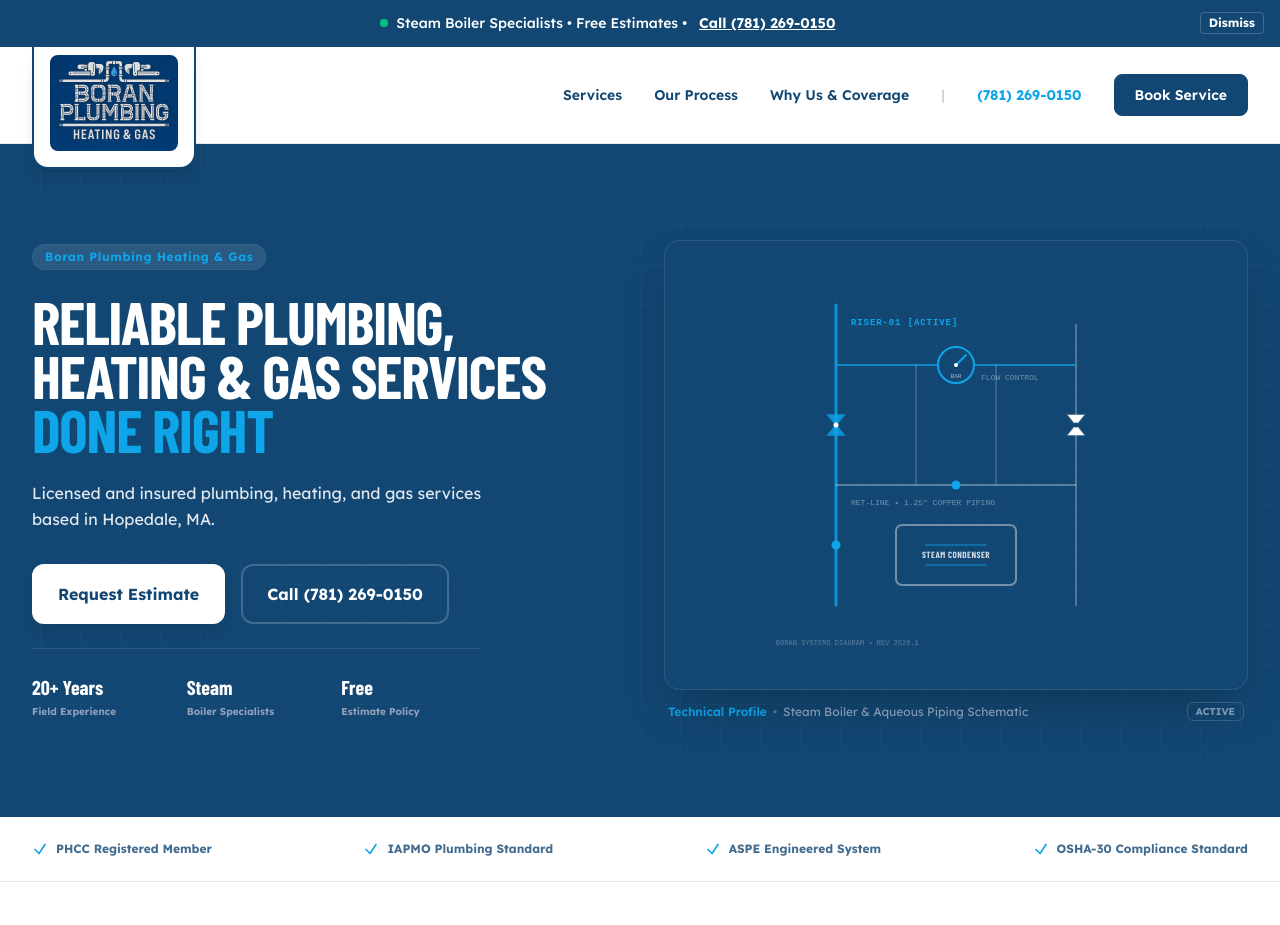
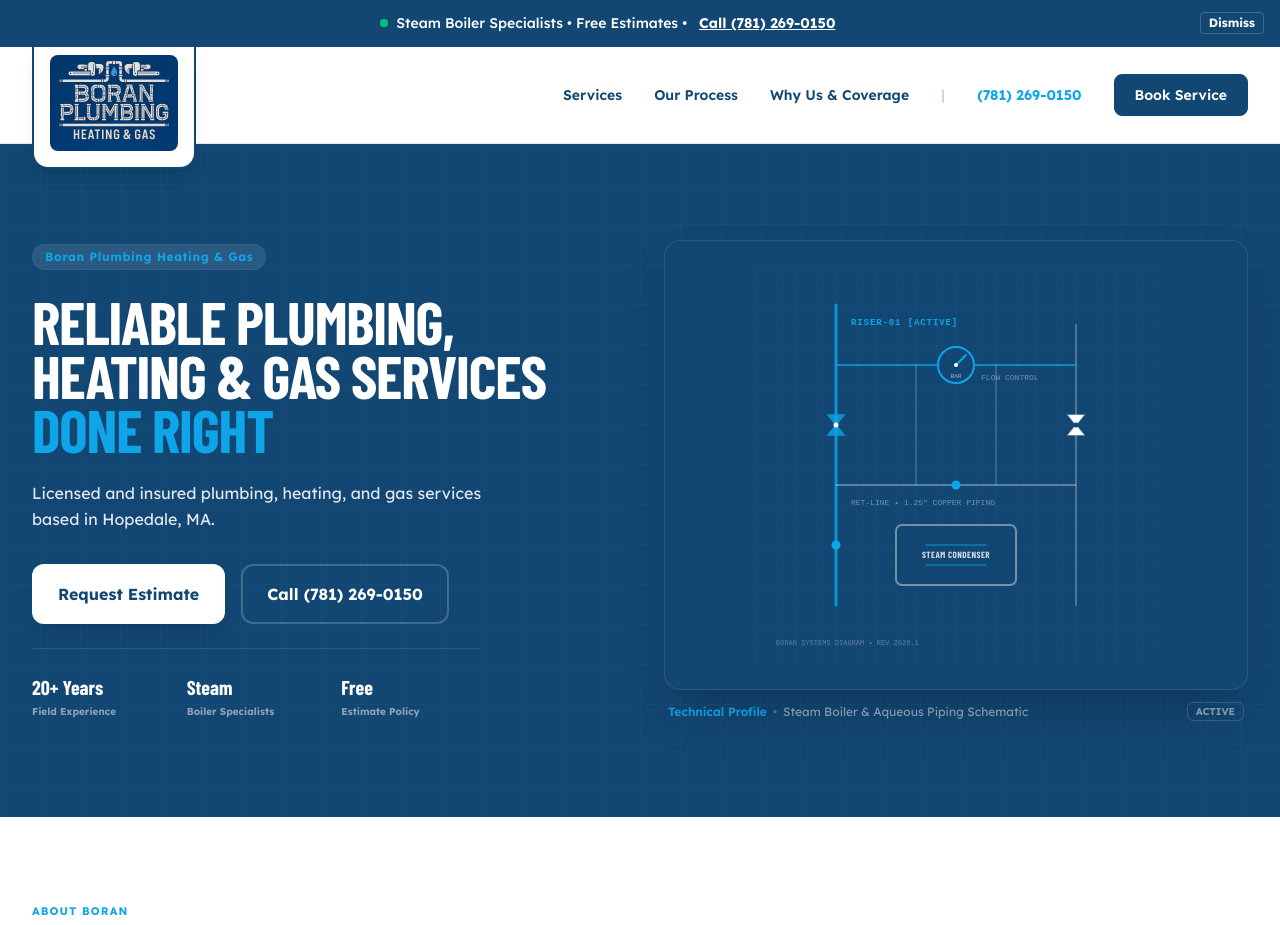
Before and after one commit to TYee2011/Boran-Plumbing, an Angular app: page / in a window 1280 px wide. Shown: the top 925 px of the page. Built offline with nearby package versions, Linux system fonts and the light colour scheme; a web font is replaced by a local one.

Commit message:
chore: remove trust certification logo wall

```diff
--- a/src/app/app.html
+++ b/src/app/app.html
@@ -200,37 +200,6 @@
     </div>
   </section>
 
-  <!-- Trust Certification Logo Wall -->
-  <section class="border-b border-slate-200 bg-white py-6 shadow-sm">
-    <div class="max-w-7xl mx-auto px-4 sm:px-6 lg:px-8">
-      <div class="flex flex-wrap items-center justify-between gap-8 md:gap-12 font-sans text-xs font-bold text-brand-primary/80">
-        <div class="flex items-center gap-2">
-          <svg class="h-4 w-4 text-brand-accent" fill="none" viewBox="0 0 24 24" stroke-width="2.5" stroke="currentColor">
-            <path stroke-linecap="round" stroke-linejoin="round" d="m4.5 12.75 6 6 9-13.5" />
-          </svg>
-          <span>PHCC Registered Member</span>
-        </div>
-        <div class="flex items-center gap-2">
-          <svg class="h-4 w-4 text-brand-accent" fill="none" viewBox="0 0 24 24" stroke-width="2.5" stroke="currentColor">
-            <path stroke-linecap="round" stroke-linejoin="round" d="m4.5 12.75 6 6 9-13.5" />
-          </svg>
-          <span>IAPMO Plumbing Standard</span>
-        </div>
-        <div class="flex items-center gap-2">
-          <svg class="h-4 w-4 text-brand-accent" fill="none" viewBox="0 0 24 24" stroke-width="2.5" stroke="currentColor">
-            <path stroke-linecap="round" stroke-linejoin="round" d="m4.5 12.75 6 6 9-13.5" />
-          </svg>
-          <span>ASPE Engineered System</span>
-        </div>
-        <div class="flex items-center gap-2">
-          <svg class="h-4 w-4 text-brand-accent" fill="none" viewBox="0 0 24 24" stroke-width="2.5" stroke="currentColor">
-            <path stroke-linecap="round" stroke-linejoin="round" d="m4.5 12.75 6 6 9-13.5" />
-          </svg>
-          <span>OSHA-30 Compliance Standard</span>
-        </div>
-      </div>
-    </div>
-  </section>
 
   <!-- About Section (Word-for-Word ChatGPT Copy) -->
   <section id="about" class="py-20 bg-white border-b border-slate-200">
```
